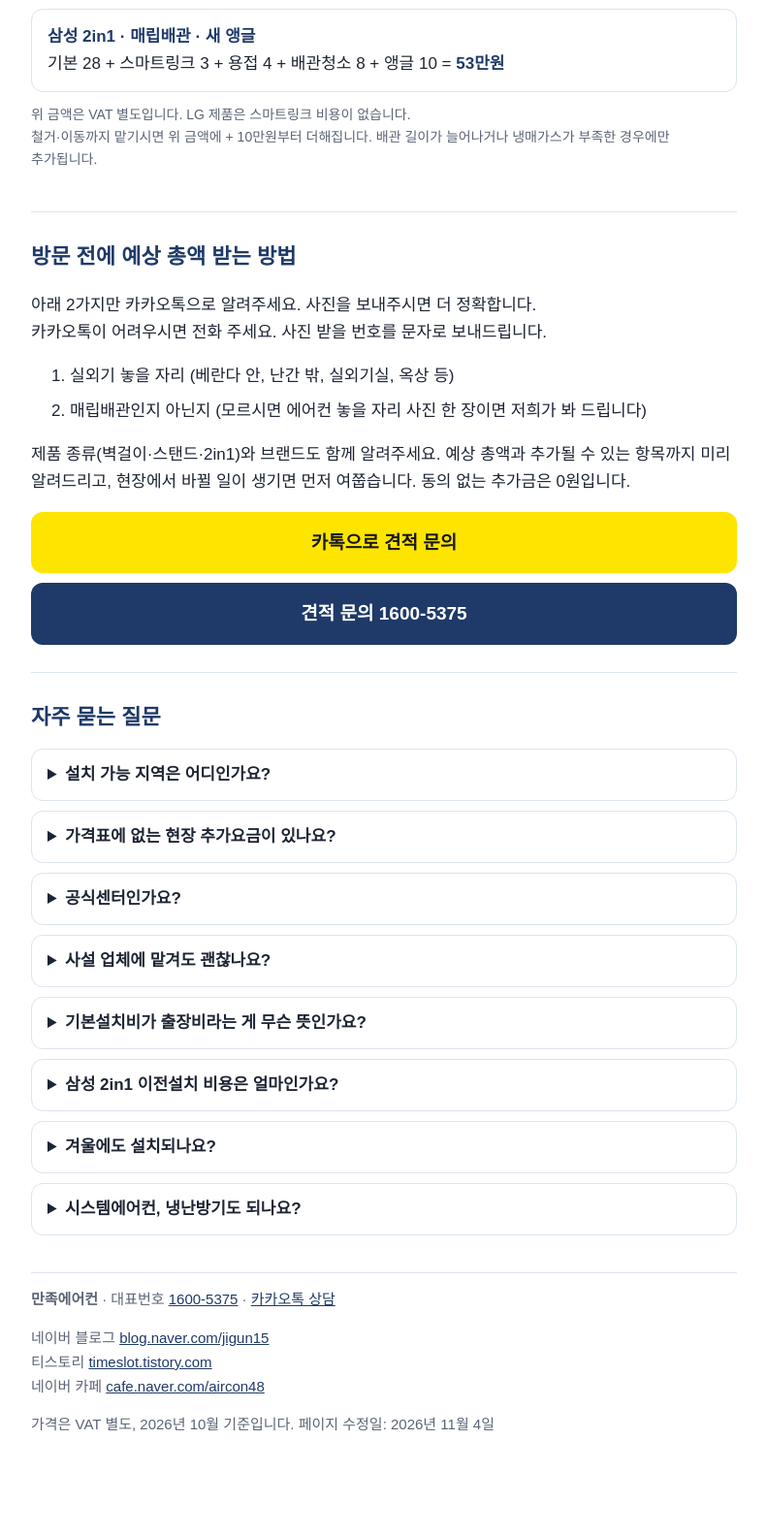
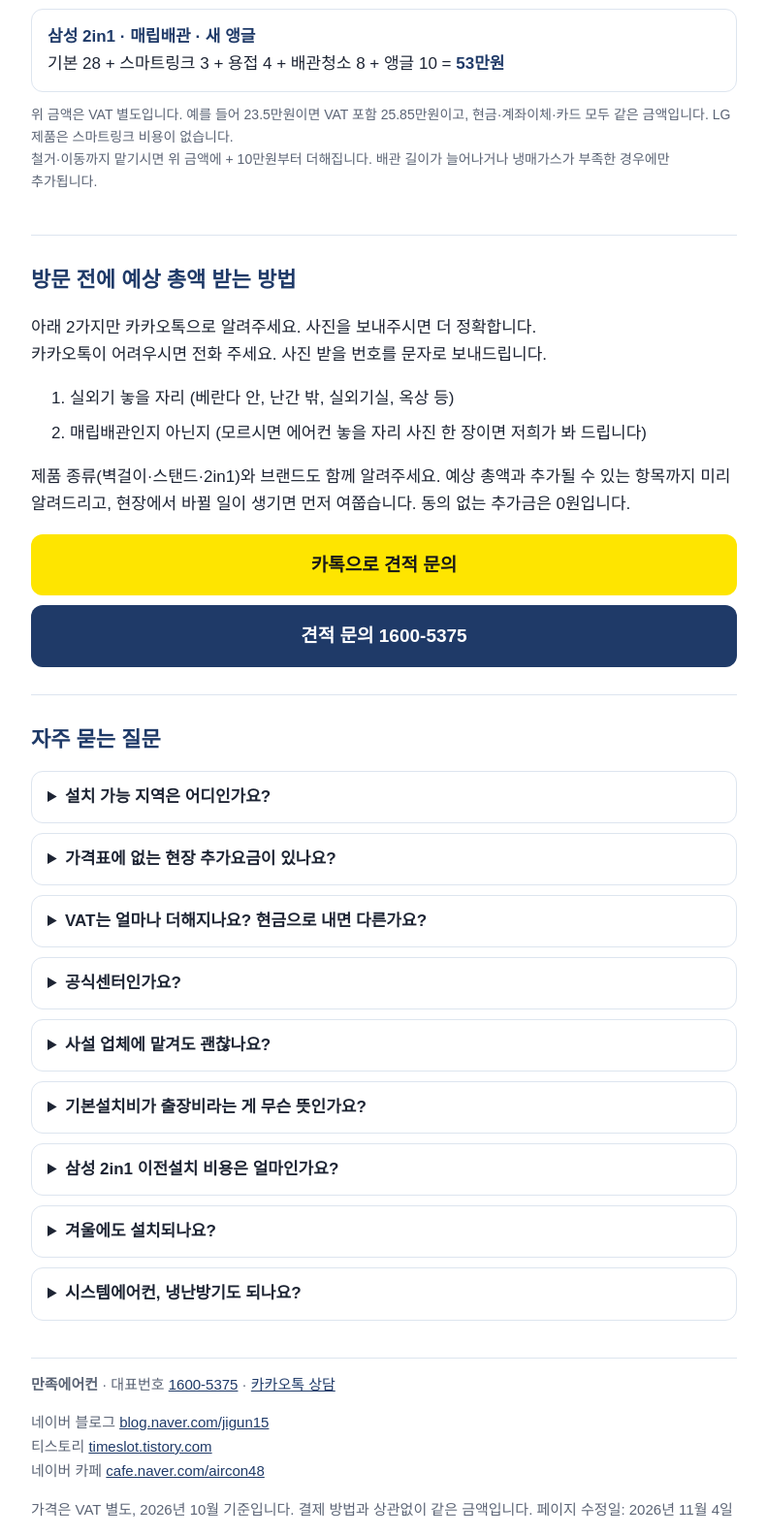
Before and after one commit to 1wone212-glitch/manjok-aircon, a plain HTML site: page index.html in a window 1280 px wide. Shown: the part 3809-5393 px from the top of the page at 97% size, without its empty margins (244-1035 px from the left). Before the commit the page ends 5306 px from the top, so only its background shows below. Drawn offline with Linux system fonts and the light colour scheme.

Commit message:
VAT 안내: 결제 방법과 상관없이 같은 금액
Co-Authored-By: Claude Opus 5.5 <noreply@anthropic.com>

```diff
--- a/index.html
+++ b/index.html
@@ -37,6 +37,7 @@
     {"@type": "Question", "name": "기본설치비가 출장비라는 게 무슨 뜻인가요?", "acceptedAnswer": {"@type": "Answer", "text": "전화로 들은 기본 금액에 배관, 진공작업이 빠져 있으면 그 금액은 사실상 출장비입니다. 만족에어컨 기본설치비에는 배관 5m, 진공작업, 드레인호스 5m가 들어 있습니다."}},
     {"@type": "Question", "name": "삼성 2in1 이전설치 비용은 얼마인가요?", "acceptedAnswer": {"@type": "Answer", "text": "만족에어컨 2in1 기본설치비는 28만원(VAT 별도, 배관 각 5m 포함)이고 삼성 2in1은 대부분 스마트링크 3만원이 더해집니다. 노출배관, 베란다 안 실외기라면 약 31만원이며, 철거·이동은 10만원부터 추가됩니다."}},
     {"@type": "Question", "name": "가격표에 없는 현장 추가요금이 있나요?", "acceptedAnswer": {"@type": "Answer", "text": "일반적인 상황에선 거의 없습니다. 배수펌프는 용량에 따라 9~15만원이고, 사다리차·스카이차 비용은 별도입니다. 필요한 경우 미리 안내합니다. 동의 없는 추가금은 0원입니다."}},
+    {"@type": "Question", "name": "VAT는 얼마나 더해지나요? 현금으로 내면 다른가요?", "acceptedAnswer": {"@type": "Answer", "text": "가격표 금액에 VAT 10%가 더해집니다. 벽걸이 기본설치비 15만원이면 VAT 포함 16.5만원입니다. 현금, 계좌이체, 카드 모두 같은 금액입니다."}},
     {"@type": "Question", "name": "설치 가능 지역은 어디인가요?", "acceptedAnswer": {"@type": "Answer", "text": "서울, 수도권, 경기도(가평·양평·여주·이천·연천 제외), 대구, 제천, 충주에서 설치합니다. 대전·세종은 시스템에어컨 설치만 합니다. 에어컨 청소는 인천, 부천, 서울 강서구 등 인천 인근에서 합니다."}}
   ]
 }
@@ -210,7 +211,7 @@ table.cmp td:last-child{background:var(--sky-soft)}
     <div class="calc"><b>삼성 스탠드 · 노출배관 · 기존 앵글</b><br>기본 17 + 스마트링크 1.5 + 실외기 외부작업 5 = <b>23.5만원</b></div>
     <div class="calc"><b>삼성 2in1 · 노출배관 · 베란다 안 실외기</b><br>기본 28 + 스마트링크 3 = <b>31만원</b></div>
     <div class="calc"><b>삼성 2in1 · 매립배관 · 새 앵글</b><br>기본 28 + 스마트링크 3 + 용접 4 + 배관청소 8 + 앵글 10 = <b>53만원</b></div>
-    <p class="note">위 금액은 VAT 별도입니다. LG 제품은 스마트링크 비용이 없습니다.<br>철거·이동까지 맡기시면 위 금액에 + 10만원부터 더해집니다. 배관 길이가 늘어나거나 냉매가스가 부족한 경우에만 추가됩니다.</p>
+    <p class="note">위 금액은 VAT 별도입니다. 예를 들어 23.5만원이면 VAT 포함 25.85만원이고, 현금·계좌이체·카드 모두 같은 금액입니다. LG 제품은 스마트링크 비용이 없습니다.<br>철거·이동까지 맡기시면 위 금액에 + 10만원부터 더해집니다. 배관 길이가 늘어나거나 냉매가스가 부족한 경우에만 추가됩니다.</p>
   </section>
 
   <section>
@@ -231,6 +232,8 @@ table.cmp td:last-child{background:var(--sky-soft)}
       <p>서울, 수도권, 경기도(가평·양평·여주·이천·연천 제외), 대구, 제천, 충주에서 설치합니다. 대전·세종은 시스템에어컨 설치만 합니다(가정용 벽걸이·스탠드·2in1은 하지 않습니다). 에어컨 청소는 인천, 부천, 서울 강서구 등 인천 인근에서 합니다.</p></details>
     <details><summary>가격표에 없는 현장 추가요금이 있나요?</summary>
       <p>일반적인 상황에선 거의 없습니다. 물 빠질 곳이 없으면 배수펌프가 필요하고(용량에 따라 9~15만원), 실외기 설치에 사다리차·스카이차가 필요하면 그 비용은 별도입니다. 이것도 사진을 보고 미리 안내드립니다.</p></details>
+    <details><summary>VAT는 얼마나 더해지나요? 현금으로 내면 다른가요?</summary>
+      <p>가격표 금액에 VAT 10%가 더해집니다. 벽걸이 기본설치비 15만원이면 VAT 포함 16.5만원입니다. 현금, 계좌이체, 카드 모두 같은 금액입니다.</p></details>
     <details><summary>공식센터인가요?</summary>
       <p>아닙니다. 2012년부터 운영한 설치 전문 업체입니다. 만족에어컨과 단독 계약한 삼성, LG 출신 전속 기사 12명이 직접 설치하고, 설치일로부터 2년간 설치 AS를 전산으로 관리하며 보장합니다.</p></details>
     <details><summary>사설 업체에 맡겨도 괜찮나요?</summary>
@@ -251,7 +254,7 @@ table.cmp td:last-child{background:var(--sky-soft)}
   <p>네이버 블로그 <a href="https://blog.naver.com/jigun15">blog.naver.com/jigun15</a><br>
   티스토리 <a href="https://timeslot.tistory.com">timeslot.tistory.com</a><br>
   네이버 카페 <a href="https://cafe.naver.com/aircon48">cafe.naver.com/aircon48</a></p>
-  <p>가격은 VAT 별도, 2026년 10월 기준입니다. 페이지 수정일: 2026년 11월 4일</p>
+  <p>가격은 VAT 별도, 2026년 10월 기준입니다. 결제 방법과 상관없이 같은 금액입니다. 페이지 수정일: 2026년 11월 4일</p>
 </footer>
 <nav class="bar" aria-label="빠른 문의"><a class="kakao" href="http://pf.kakao.com/_qqGUM/chat">카톡 견적 문의</a><a href="tel:16005375">전화 견적 문의</a></nav>
 </body>
```
